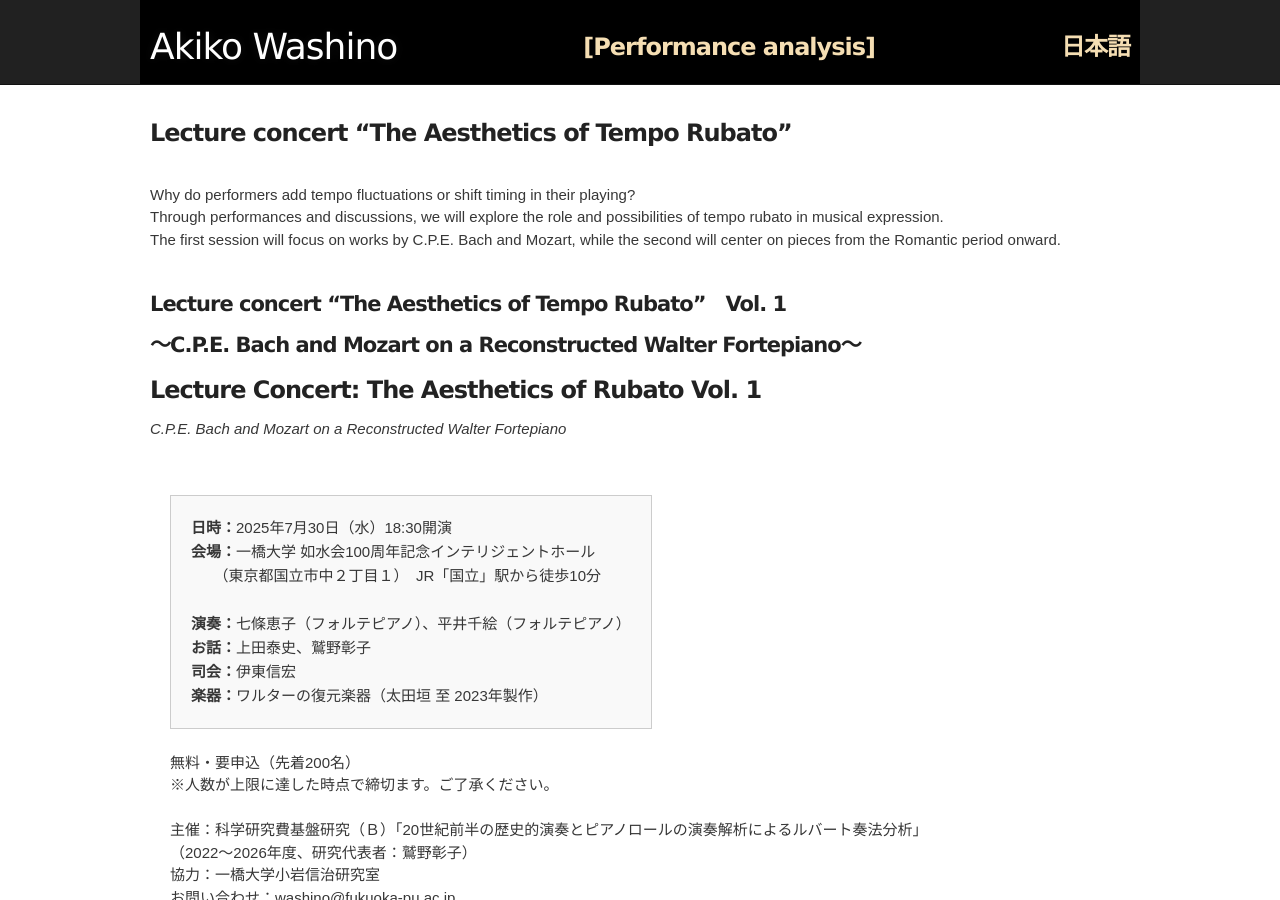
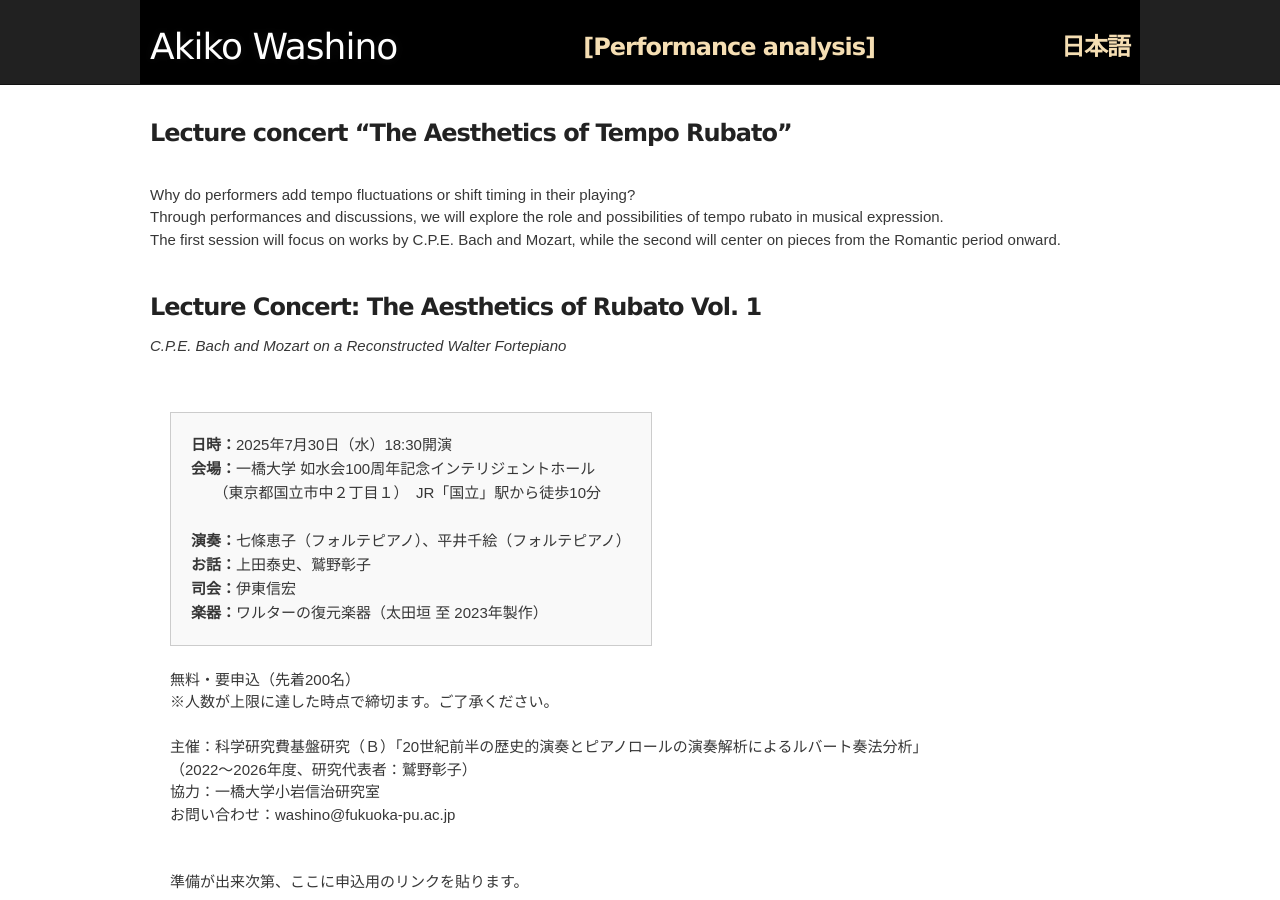
Before and after one commit to akikowashino/akikowashino.github.io, a Jekyll site: the page built from lecture-concert-2025/index-en.md, in a window 1280 px wide and 900 px high. Built offline with Jekyll 4.4.1, drawn with Linux system fonts in a browser that asks for light colours.

Commit message:
Update index-en.md

```diff
--- a/lecture-concert-2025/index-en.md
+++ b/lecture-concert-2025/index-en.md
@@ -13,9 +13,6 @@ Why do performers add tempo fluctuations or shift timing in their playing?<br>
 Through performances and discussions, we will explore the role and possibilities of tempo rubato in musical expression.<br>
 The first session will focus on works by C.P.E. Bach and Mozart, while the second will center on pieces from the Romantic period onward.<br>
 <br>
-
-####  **Lecture concert "The Aesthetics of Tempo Rubato"　Vol. 1**<br>
-####    〜C.P.E. Bach and Mozart on a Reconstructed Walter Fortepiano〜<br>
 
 <h3>Lecture Concert: The Aesthetics of Rubato Vol. 1</h3>
 <p><em>C.P.E. Bach and Mozart on a Reconstructed Walter Fortepiano</em></p>
```
